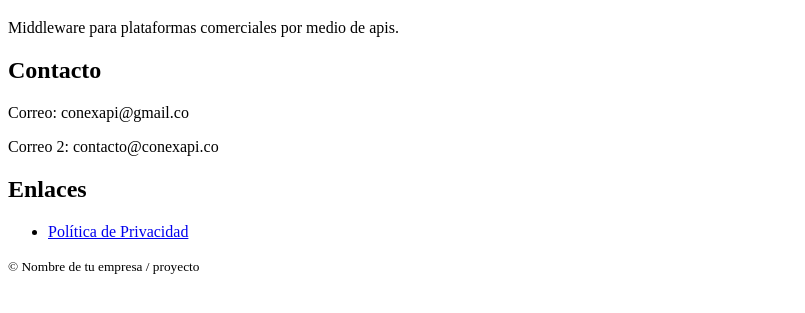
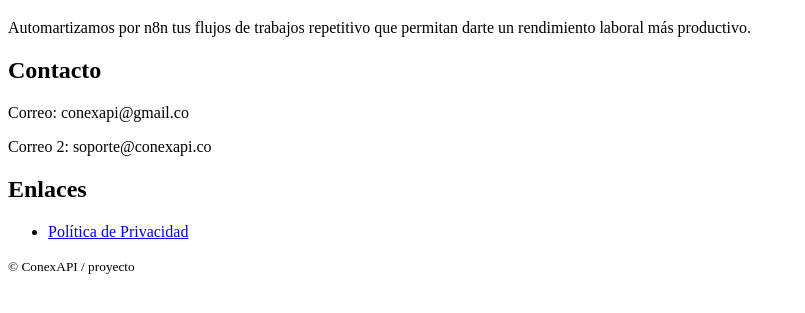
Before and after one commit to conexapi/n8n, a plain HTML site: page index.html in a window 1280 px wide. Shown: the part 61-374 px from the top of the page, without its empty margins (0-805 px from the left). Drawn offline with Linux system fonts and the light colour scheme.

Commit message:
Revise title, description, and contact information
Updated the title and modified the description and contact email.

```diff
--- a/index.html
+++ b/index.html
@@ -3,19 +3,19 @@
 <head>
   <meta charset="utf-8" />
   <meta name="viewport" content="width=device-width,initial-scale=1" />
-  <title>Conexapi — Inicio</title>
+  <title>ConexAPI — Inicio</title>
 </head>
 <body>
   <header>
     <h1>CONEXAPI.CO</h1>
-    <p>Middleware para plataformas comerciales por medio de apis.</p>
+    <p>Automartizamos por n8n tus flujos de trabajos repetitivo que permitan darte un rendimiento laboral más productivo.</p>
   </header>
 
   <main>
     <section>
       <h2>Contacto</h2>
       <p>Correo: conexapi@gmail.co</p>
-      <p>Correo 2: contacto@conexapi.co</p>
+      <p>Correo 2: soporte@conexapi.co</p>
     </section>
 
     <section>
@@ -27,7 +27,7 @@
   </main>
 
   <footer>
-    <small>© <!-- año --> Nombre de tu empresa / proyecto</small>
+    <small>© <!-- año --> ConexAPI / proyecto</small>
   </footer>
 </body>
 </html>
```
